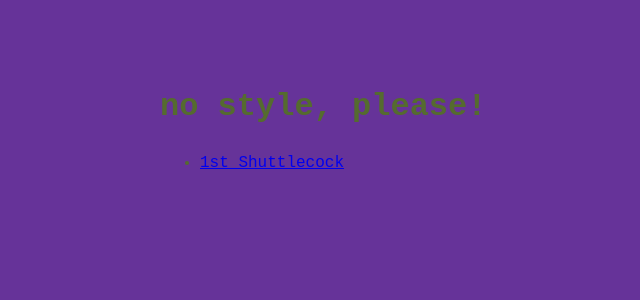
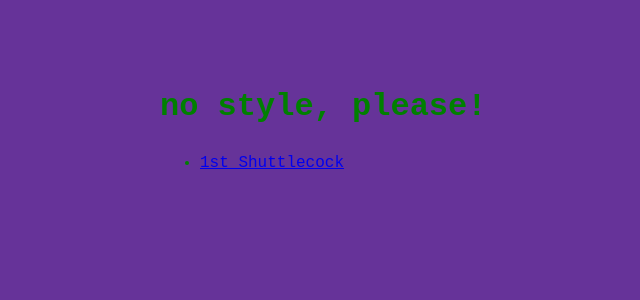
Before and after one commit to hanjicock/hanjicock.github.io, a Jekyll site: the page built from index.md, in a window 1280 px wide. Shown: the top 300 px of the page, without its empty margins (160-800 px from the left). Built offline with Jekyll 4.4.1, drawn with Linux system fonts in a browser that asks for light colours.

Commit message:
2024-01-02 start git blog

```diff
--- a/_sass/no-style-please.scss
+++ b/_sass/no-style-please.scss
@@ -24,7 +24,7 @@ html, body { background: rebeccapurple; }
 html { height: 100%; }
 
 body {
-  color: darkolivegreen;
+  color: green;
   font-family: monospace;
   font-size: 16px;
   line-height: 1.4;
```
